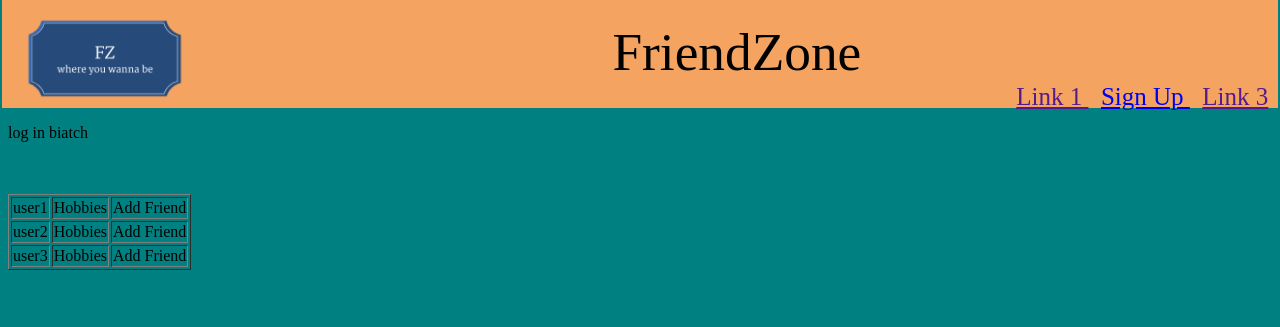
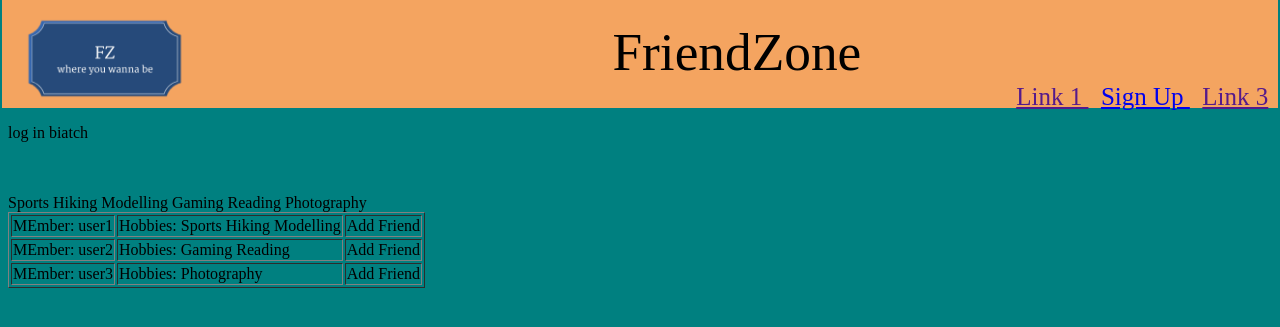
Before and after one commit to aneesimran/FriendZone, a Django app: page /index/ in a window 1280 px wide. Shown: the top 327 px of the page. Run offline with Django 3.2, Linux system fonts and the light colour scheme; data comes from the database, SQL or seed files in the repository; both versions use the stored data as it was after the commit; some libraries are stand-ins or nearby versions.

Commit message:
added hobbies to index

```diff
--- a/FriendZone/FriendZoneApp/admin.py
+++ b/FriendZone/FriendZoneApp/admin.py
@@ -1,7 +1,8 @@
 from django.contrib import admin
-from FriendZoneApp.models import UserProfileModel
+from FriendZoneApp.models import UserProfileModel, Hobby
 
 class UserProfileAdmin(admin.ModelAdmin):
     list_display = ['user', 'gender', 'age']
 
 admin.site.register(UserProfileModel, UserProfileAdmin)
+admin.site.register(Hobby)
--- a/FriendZone/FriendZoneApp/models.py
+++ b/FriendZone/FriendZoneApp/models.py
@@ -3,13 +3,16 @@ from django.contrib.auth.models import User
 
 
 # Create your models here.
+class Hobby(models.Model):
+    hobby = models.CharField(max_length= 20, choices = (('Gaming', 'Gaming'), ('Sports', 'Sports'),
+    ('Reading', 'Reading'), ('Hiking', 'Hiking'), ('Cycling', 'Cycling'), ('Photography', 'Photography'),
+    ('Modelling', 'Modelling')), blank = True)
 
 class UserProfileModel(models.Model):
     user = models.OneToOneField(User, on_delete=models.CASCADE)
     gender = models.CharField(max_length = 1, choices = (('M', 'Male'), ('f', 'Female')), blank = True)
     age = models.PositiveIntegerField(blank = True, null = True)
-
-
+    hobby = models.ManyToManyField(Hobby, blank = True)
 
     def __str__(self):
         return self.user.username
--- a/FriendZone/FriendZoneApp/templates/FriendZoneApp/index.html
+++ b/FriendZone/FriendZoneApp/templates/FriendZoneApp/index.html
@@ -25,12 +25,21 @@
 
         <table border="solid">
         {% for member in members %}
+        {% for h in member.hobby.all %}
+            {{ h.hobby }}
+            {% endfor %}
             <tr>
-                <td>{{ member }}</td>
-                <td>Hobbies</td>
+                <td>MEmber: {{ member.user }}</td>
+                <td>Hobbies:
+                    {% for h in member.hobby.all %}
+                        {{ h.hobby }}
+                    {% endfor %}
+                </td>
                 <td>Add Friend</td>
             </tr>
         {% endfor %}
         </table>
 
+
+
 {% endblock %}
--- a/FriendZone/FriendZoneApp/views.py
+++ b/FriendZone/FriendZoneApp/views.py
@@ -2,7 +2,7 @@ from django.shortcuts import render, redirect
 from django.contrib.auth.forms import UserCreationForm, AuthenticationForm
 from django.views.decorators.csrf import csrf_exempt
 from django.contrib.auth import login, logout
-from FriendZoneApp.models import UserProfileModel
+from FriendZoneApp.models import UserProfileModel, Hobby
 from django.template import loader
 from django.http import HttpResponse
 
@@ -13,7 +13,7 @@ def index(request):
     }
     return render(request, 'FriendZoneApp/index.html', context)
 
-@csrf_exempt
+@csrf_exempt #need to get rid of this !!!
 def register(request):
     if request.method == 'POST':
         form = UserCreationForm(request.POST)
```
Also changed, not shown: FriendZone/FriendZoneApp/migrations/0002_hobby.py (added), FriendZone/FriendZoneApp/migrations/0003_auto_20181204_1540.py (added), FriendZone/FriendZoneApp/migrations/0004_auto_20181204_1630.py (added), FriendZone/FriendZoneApp/migrations/0005_auto_20181205_0922.py (added), FriendZone/FriendZoneApp/migrations/0006_auto_20181205_0927.py (added), FriendZone/FriendZoneApp/migrations/0007_auto_20181205_0938.py (added), FriendZone/FriendZoneApp/migrations/0008_auto_20181205_0946.py (added), FriendZone/FriendZoneApp/migrations/0009_auto_20181205_1457.py (added), FriendZone/db.sqlite3.
